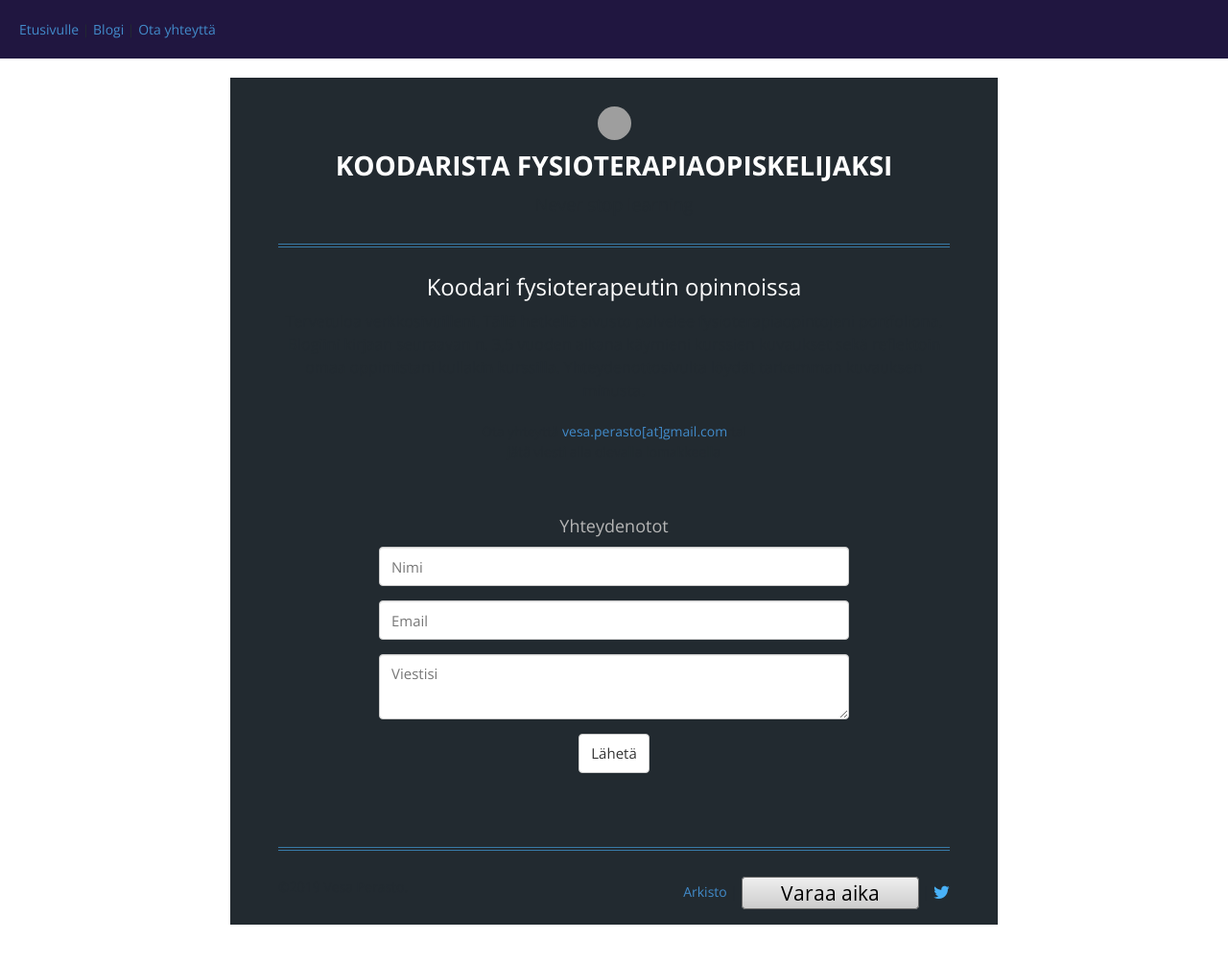
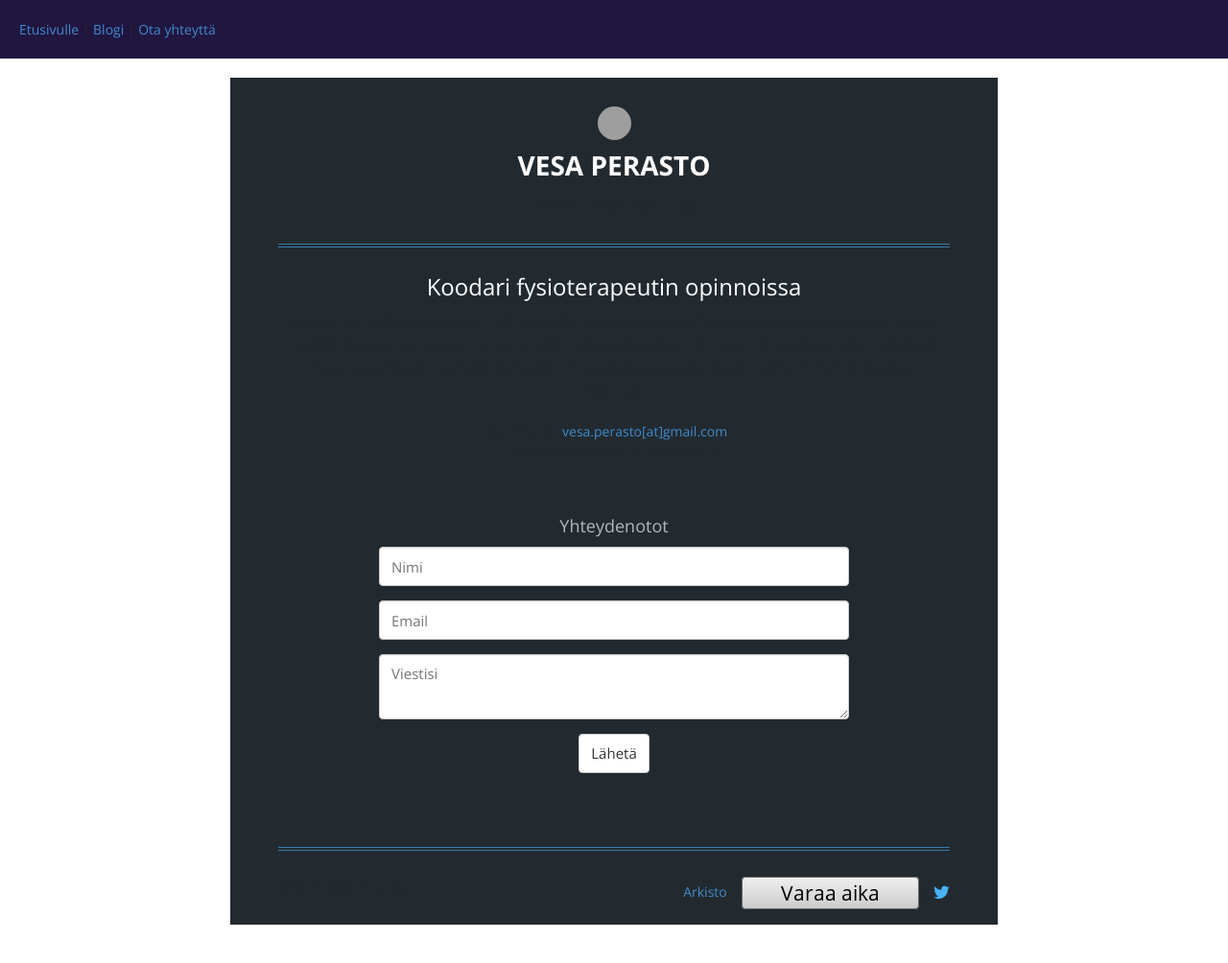
Before and after one commit to vperasto/vperasto.github.io, a Jekyll site: the page built from index.html, in a window 1280 px wide. Shown: the whole page at 96% size. Built offline with Jekyll 4.4.1, drawn with Linux system fonts in a browser that asks for light colours; nearby versions of some CDN libraries; comment, search, counter and statistics services are not loaded; grey boxes are pictures that could not be loaded.

Commit message:
update title

```diff
--- a/_includes/title.html
+++ b/_includes/title.html
@@ -1,10 +1,10 @@
 <div id="title">
   <img class="circular" src="https://s-media-cache-ak0.pinimg.com/avatars/vesaperasto_1394280403_280.jpg" >
   <h1>
-    <a id="sitename" href="{{ "/"}}">Koodarista fysioterapiaopiskelijaksi</a>
+    <a id="sitename" href="{{ "/"}}">Vesa Perasto</a>
   </h1>
 
-  <p>Never stop learning</p>
+  <p>- Never stop learning -</p>
   <hr/>
 
 </div>
```
